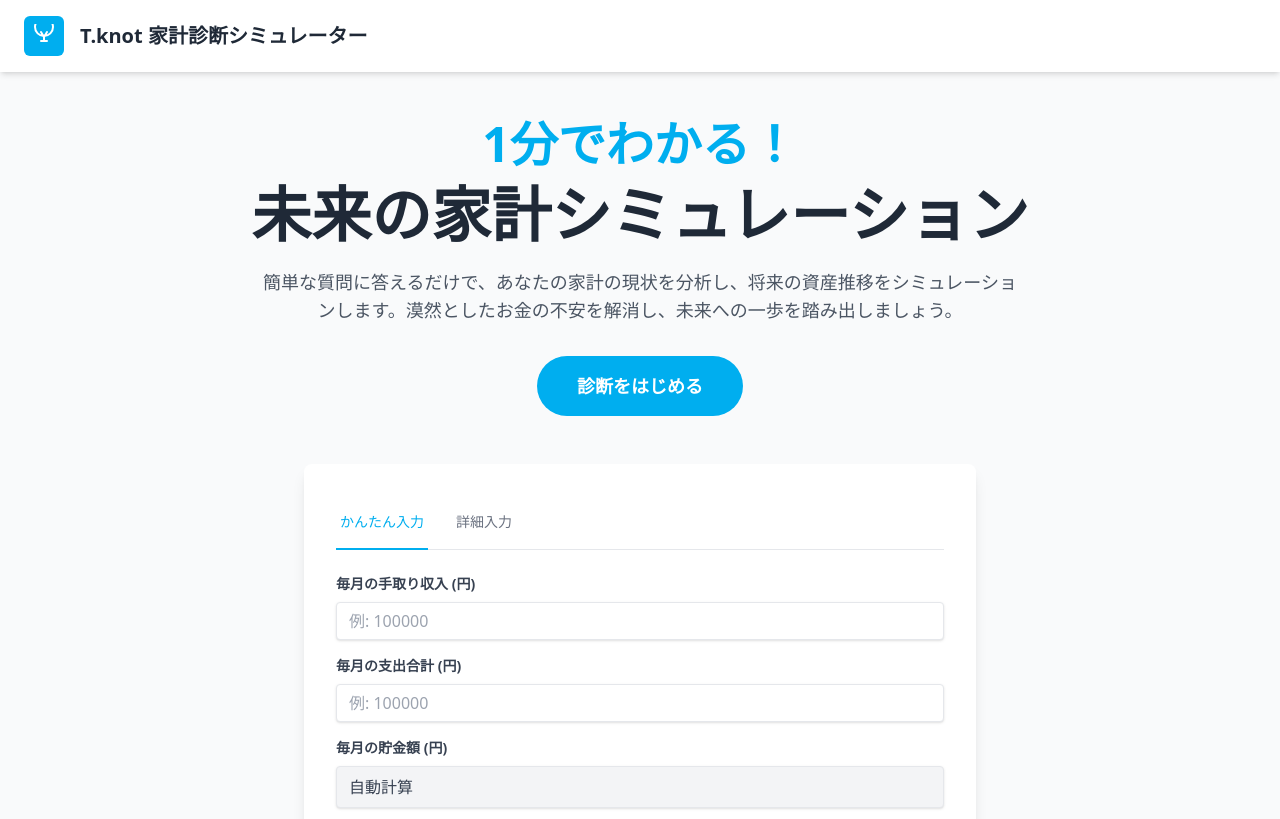
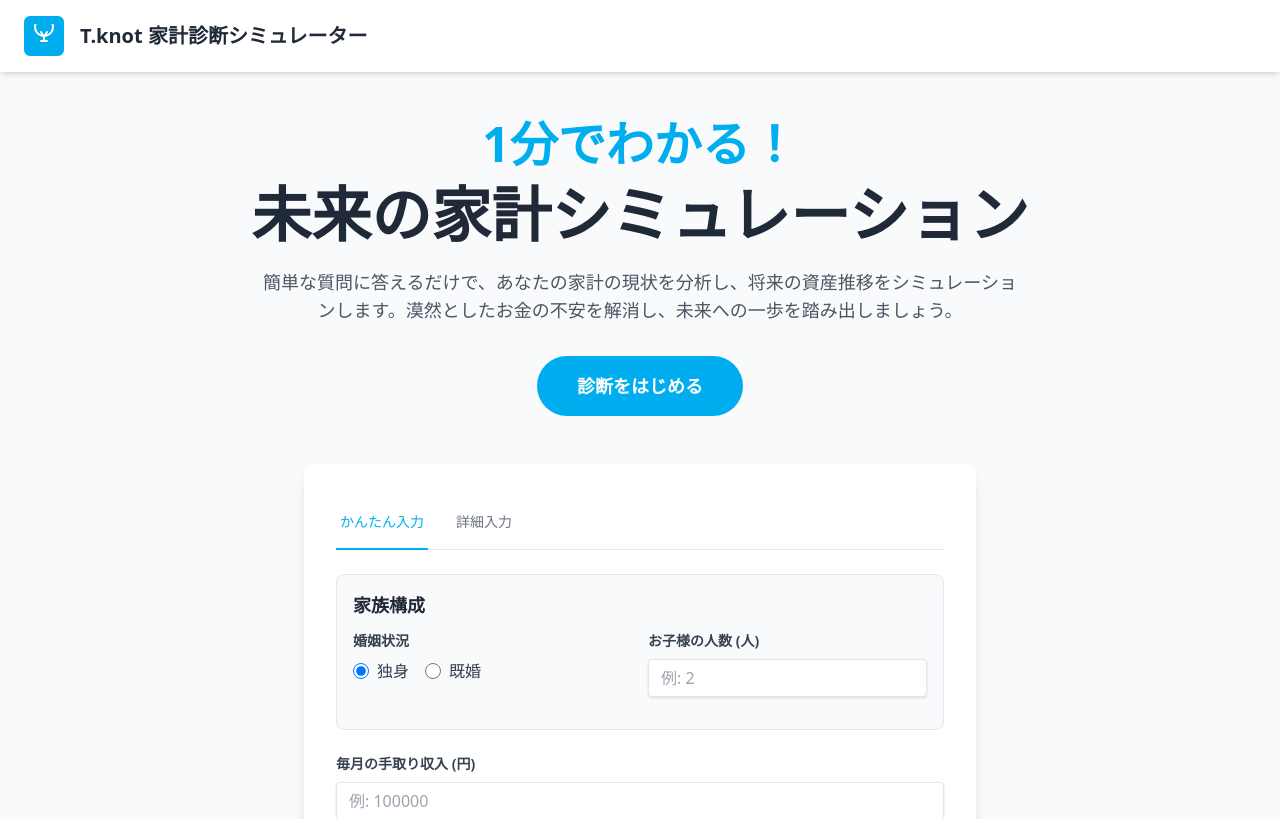
Before and after one commit to rururu5581/t-knot_simulation, a React (Vite) app: page / in a window 1280 px wide. Shown: the top 819 px of the page. Built offline with nearby package versions, Linux system fonts and the light colour scheme; no server answers.

Commit message:
Update InputForm.tsx

```diff
--- a/components/InputForm.tsx
+++ b/components/InputForm.tsx
@@ -8,9 +8,16 @@ interface InputFormProps {
 }
 
 type InputMode = 'simple' | 'detailed';
+type MaritalStatus = 'single' | 'married';
 
 const InputForm: React.FC<InputFormProps> = ({ onDiagnose, isLoading }) => {
   const [mode, setMode] = useState<InputMode>('simple');
+
+  // Family status
+  const [maritalStatus, setMaritalStatus] = useState<MaritalStatus>('single');
+  const [childrenCount, setChildrenCount] = useState<string>('');
+
+  // Income & Expenses
   const [income, setIncome] = useState<string>('');
   const [simpleExpenses, setSimpleExpenses] = useState<string>('');
   const [savings, setSavings] = useState<string>('');
@@ -75,6 +82,8 @@ const InputForm: React.FC<InputFormProps> = ({ onDiagnose, isLoading }) => {
     }
 
     const data: InputData = {
+      maritalStatus: maritalStatus,
+      childrenCount: parseNumber(childrenCount),
       income: incomeNum,
       expenses: expensesNum,
       savings: savingsNum,
@@ -90,16 +99,16 @@ const InputForm: React.FC<InputFormProps> = ({ onDiagnose, isLoading }) => {
     onDiagnose(data, mode);
   };
 
-  const renderInputField = (label: string, value: string, setValue: (val: string) => void) => (
+  const renderInputField = (label: string, value: string, setValue: (val: string) => void, placeholder = "例: 100000") => (
     <div className="mb-4">
       <label className="block text-gray-700 text-sm font-bold mb-2" htmlFor={label}>
-        {label} (円)
+        {label}
       </label>
       <input
         id={label}
         className="shadow appearance-none border rounded w-full py-2 px-3 text-gray-700 leading-tight focus:outline-none focus:shadow-outline focus:ring-2 focus:ring-[#00aeef]"
         type="number"
-        placeholder="例: 100000"
+        placeholder={placeholder}
         value={value}
         onChange={(e) => setValue(e.target.value)}
         min="0"
@@ -127,11 +136,31 @@ const InputForm: React.FC<InputFormProps> = ({ onDiagnose, isLoading }) => {
       </div>
 
       <form onSubmit={handleSubmit}>
-        {renderInputField('毎月の手取り収入', income, setIncome)}
+        <div className="mb-6 p-4 border rounded-lg bg-gray-50">
+           <h3 className="text-lg font-semibold text-gray-800 mb-3">家族構成</h3>
+           <div className="grid grid-cols-1 md:grid-cols-2 gap-4">
+              <div>
+                <label className="block text-gray-700 text-sm font-bold mb-2">婚姻状況</label>
+                <div className="flex space-x-4">
+                   <label className="flex items-center">
+                     <input type="radio" name="maritalStatus" value="single" checked={maritalStatus === 'single'} onChange={() => setMaritalStatus('single')} className="form-radio h-4 w-4 text-[#00aeef] focus:ring-[#00aeef]"/>
+                     <span className="ml-2 text-gray-700">独身</span>
+                   </label>
+                   <label className="flex items-center">
+                     <input type="radio" name="maritalStatus" value="married" checked={maritalStatus === 'married'} onChange={() => setMaritalStatus('married')} className="form-radio h-4 w-4 text-[#00aeef] focus:ring-[#00aeef]"/>
+                     <span className="ml-2 text-gray-700">既婚</span>
+                   </label>
+                </div>
+              </div>
+              {renderInputField('お子様の人数 (人)', childrenCount, setChildrenCount, "例: 2")}
+           </div>
+        </div>
+
+        {renderInputField('毎月の手取り収入 (円)', income, setIncome)}
 
         {mode === 'simple' && (
           <>
-            {renderInputField('毎月の支出合計', simpleExpenses, setSimpleExpenses)}
+            {renderInputField('毎月の支出合計 (円)', simpleExpenses, setSimpleExpenses)}
             <div className="mb-6">
               <label className="block text-gray-700 text-sm font-bold mb-2">
                 毎月の貯金額 (円)
@@ -148,12 +177,12 @@ const InputForm: React.FC<InputFormProps> = ({ onDiagnose, isLoading }) => {
 
         {mode === 'detailed' && (
           <div className="grid grid-cols-1 md:grid-cols-2 gap-4">
-            {renderInputField('住居費', housing, setHousing)}
-            {renderInputField('食費', food, setFood)}
-            {renderInputField('水道光熱費', utilities, setUtilities)}
-            {renderInputField('通信費', communication, setCommunication)}
-            {renderInputField('保険料', insurance, setInsurance)}
-            {renderInputField('その他', other, setOther)}
+            {renderInputField('住居費 (円)', housing, setHousing)}
+            {renderInputField('食費 (円)', food, setFood)}
+            {renderInputField('水道光熱費 (円)', utilities, setUtilities)}
+            {renderInputField('通信費 (円)', communication, setCommunication)}
+            {renderInputField('保険料 (円)', insurance, setInsurance)}
+            {renderInputField('その他 (円)', other, setOther)}
              <div className="md:col-span-2 mb-4">
               <label className="block text-gray-700 text-sm font-bold mb-2">
                 毎月の支出合計 / 貯金額 (円)
```
